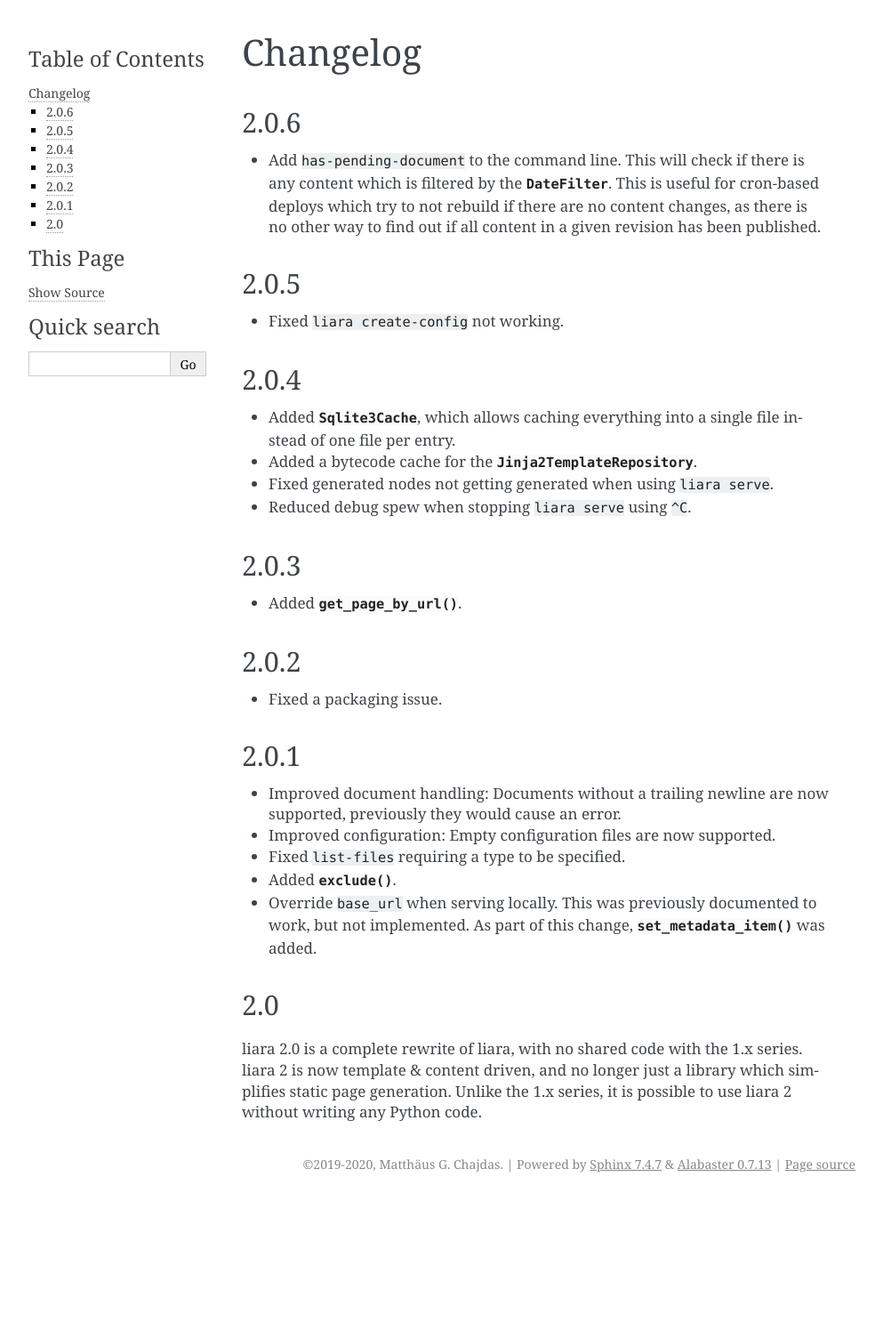
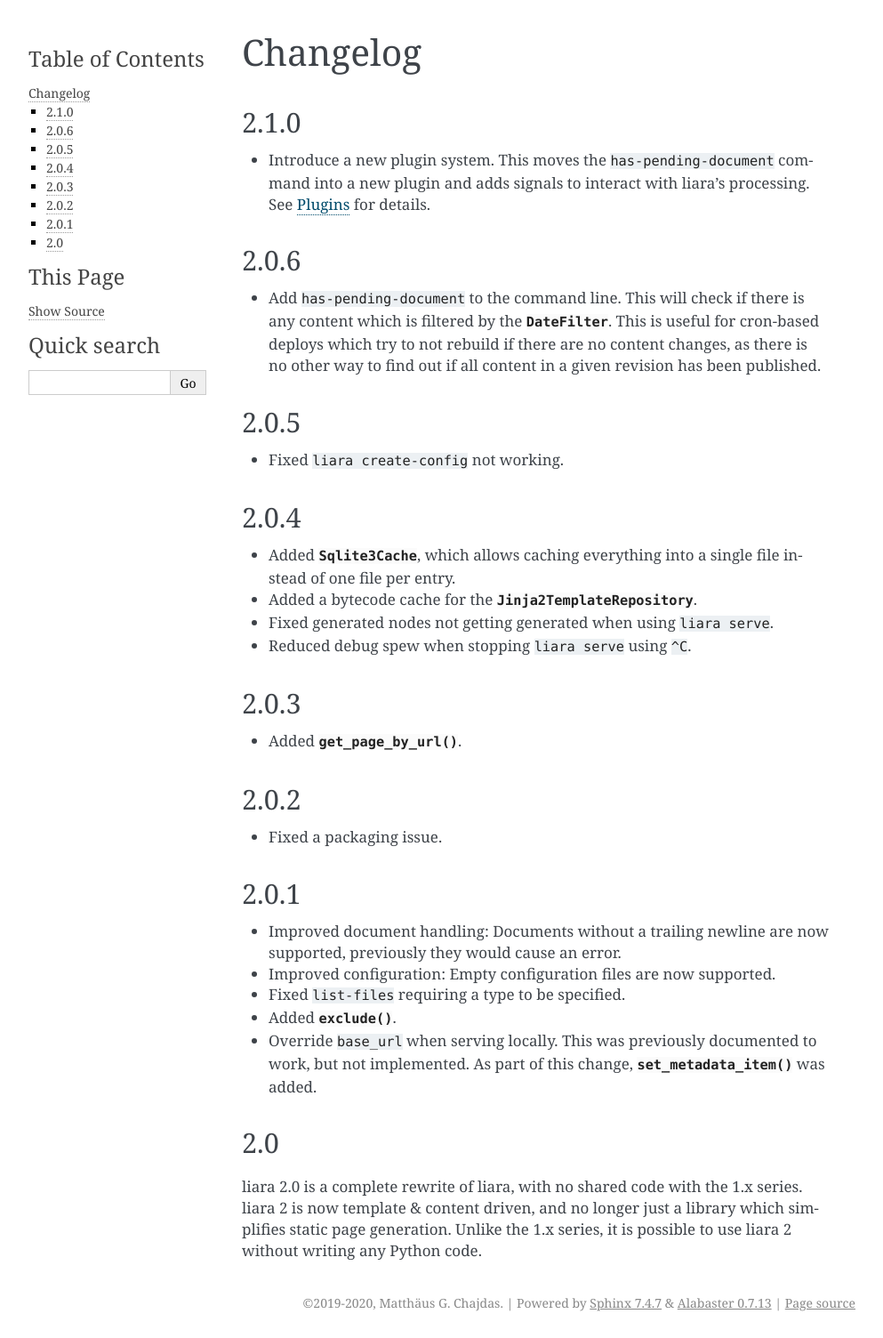
Before and after one commit to Anteru/liara, a Sphinx documentation site: the page built from docs/source/changelog.rst, in a window 1280 px wide. Shown: the whole page at 89% size, without its empty margins (148-1141 px from the left). Built offline with Sphinx 7.4.7, drawn with Linux system fonts in a browser that asks for light colours; the version number is read from the project's files by our own code; before the commit the page ends 1348 px from its top, so only the background shows below that.

Commit message:
Update changelog, bump version.

```diff
--- a/docs/source/changelog.rst
+++ b/docs/source/changelog.rst
@@ -1,5 +1,10 @@
 Changelog
 =========
+
+2.1.0
+-----
+
+* Introduce a new plugin system. This moves the ``has-pending-document`` command into a new plugin and adds signals to interact with liara's processing. See :doc:`plugins` for details.
 
 2.0.6
 -----
--- a/docs/source/plugins.rst
+++ b/docs/source/plugins.rst
@@ -19,7 +19,7 @@ Of course, a completely empty plugin doesn't provide any functionality. To hook
 Extending the command line
 --------------------------
 
-The command line is special as it needs to get extended at a very early stage -- before it's shown to the user for the first time. To extend the command line, you must use the :py:data:`~liara.signals.commandline_prepared` signal. liara uses Click as the command line parser, but you cannot import liara's command line module directly in  your module as that would lead to circular includes. The recommendation is to put the commands directly into the registration method as following:
+The command line is special as it needs to get extended at a very early stage -- before it's shown to the user for the first time. To extend the command line, you must use the :py:data:`~liara.signals.commandline_prepared` signal. liara uses `Click <https://click.palletsprojects.com/>`_ as the command line parser, but you cannot import liara's command line module directly in  your module as that would lead to circular includes. The recommendation is to put the commands directly into the registration method as following:
 
 .. code:: python
 
--- a/liara/version.py
+++ b/liara/version.py
@@ -1 +1 @@
-version = '2.0.6'
+version = '2.1.0'
```
